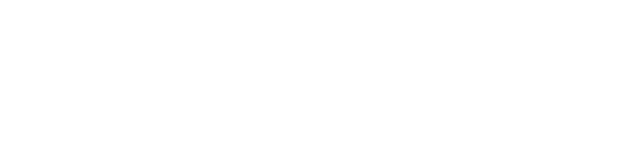
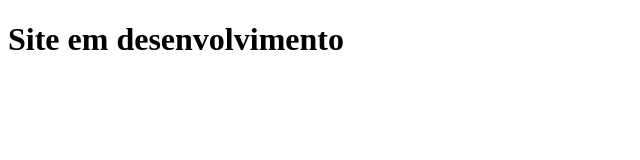
Before and after one commit to christofernowak/trybe-exercicios, a plain HTML site: page index.html in a window 1280 px wide. Shown: the whole page, without its empty margins (0-640 px from the left). Drawn offline with Linux system fonts and the light colour scheme.

Commit message:
colocado um header na pagina

```diff
--- a/index.html
+++ b/index.html
@@ -7,6 +7,8 @@
     <title>Site novo</title>
 </head>
 <body>
-
+        <header>
+            <h1>Site em desenvolvimento</h1>
+        </header>
 </body>
 </html>
```
